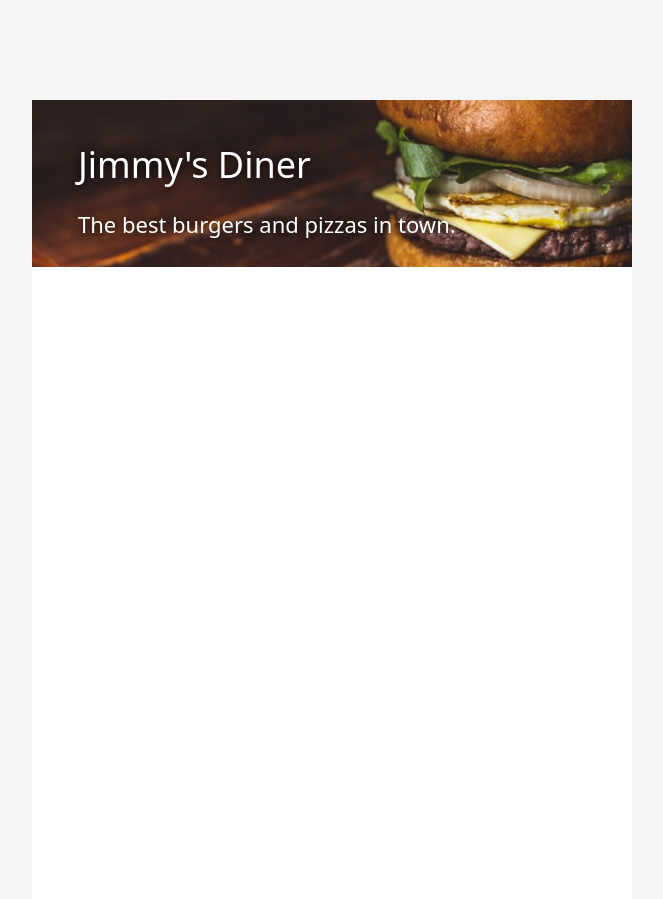
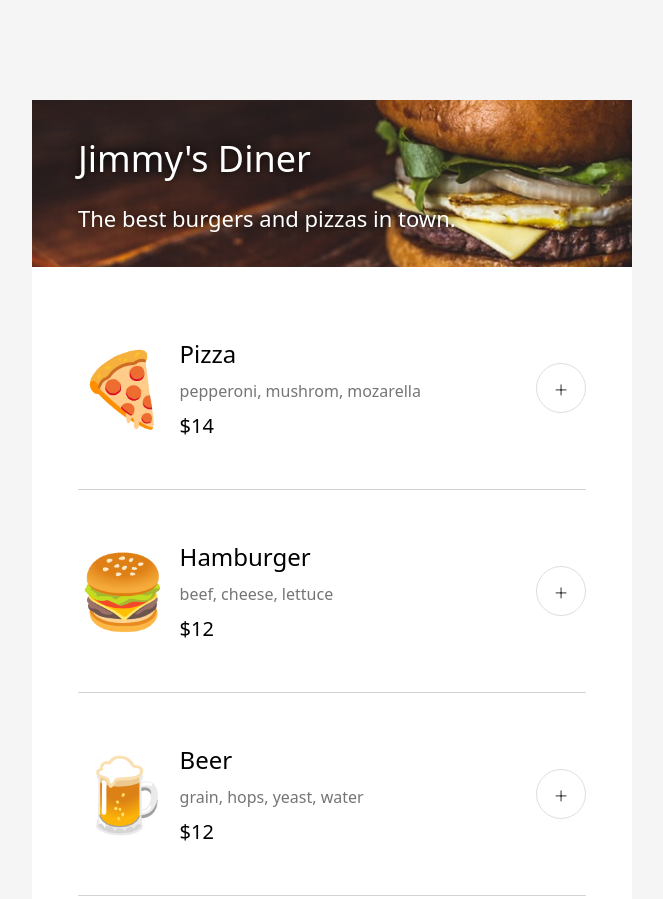
Before and after one commit to Jarabi/restaurant-ordering-app, a plain HTML site: page index.html in a window 1280 px wide. Shown: the whole page, without its empty margins (308-971 px from the left). Drawn offline with Linux system fonts and the light colour scheme; a web font is replaced by a local one.

Commit message:
Complete default state UI

```diff
--- a/data.js
+++ b/data.js
@@ -21,3 +21,5 @@ const menuArray = [
         id: 2
     }
 ]
+
+export default menuArray;
--- a/index.css
+++ b/index.css
@@ -1,3 +1,9 @@
+*{
+    margin: 0;
+    padding: 0;
+    box-sizing: border-box;
+}
+
 :root {
     --color-accent: #16DB99;
     --color-muted: #8B8B8B;
@@ -62,3 +68,72 @@ body {
     font-weight: 400;
     margin-top: 20px;
 }
+
+/* Menu */
+.menu {
+    margin-top: 20px;
+    padding: 0 46px;
+}
+
+.menu .menu-list {
+    list-style: none;
+}
+
+.menu .menu-list .menu-item {
+    /* display: flex;
+    justify-content: start;
+    align-items: start; */
+    display: grid;
+    grid-template-columns: 1fr 3fr 1fr;
+    /* gap: 20px; */
+    padding: 50px 0;
+    border-bottom: 1px solid var(--color-border);
+}
+
+.menu .menu-list .menu-item .menu-item-emoji {
+    font-size: 4.5rem;
+}
+
+.menu .menu-list .menu-item .menu-item-details {
+    display: flex;
+    flex-direction: column;
+    justify-content: start;
+    align-items: start;
+    gap: 10px;
+}
+
+.menu .menu-list .menu-item .menu-item-details h2 {
+    font-size: 24px;
+    font-weight: 400;
+}
+
+.menu .menu-list .menu-item .menu-item-details .menu-item-ingredients {
+    font-size: 16px;
+    color: var(--color-card-details);
+}
+
+.menu .menu-list .menu-item .menu-item-details .menu-item-price {
+    font-size: 20px;
+}
+
+.menu .menu-list .menu-item .add-button-div {
+    display: flex;
+    justify-content: end;
+    align-items: center;
+}
+
+.menu .menu-list .menu-item .menu-item-add-button {
+    display: flex;
+    justify-content: center;
+    align-items: center;
+    width: 50px;
+    height: 50px;
+    background-color: var(--color-light);
+    border: 1px solid var(--color-item-button-border);
+    border-radius: 50%;
+    color: var(--color-item-button-add);
+    font-family: 'Inter', sans-serif;
+    font-size: 25px;
+    font-weight: 200;
+    cursor: pointer;
+}
--- a/index.html
+++ b/index.html
@@ -1,4 +1,5 @@
-<html>
+<!DOCTYPE html>
+<html lang="en">
     <head>
         <meta charset="utf-8">
         <meta name="viewport" content="width=device-width">
@@ -11,8 +12,8 @@
 
         <!-- Fonts -->
         <link rel="preconnect" href="https://fonts.googleapis.com">
-        <link rel="preconnect" href="https://fonts.gstatic.com" crossorigin>
-        <link href="https://fonts.googleapis.com/css2?family=Smythe&display=swap" rel="stylesheet">
+<link rel="preconnect" href="https://fonts.gstatic.com" crossorigin>
+<link href="https://fonts.googleapis.com/css2?family=Inter:wght@100..900&family=Smythe&display=swap" rel="stylesheet">
 
         <!-- Styles -->
         <link rel="stylesheet" href="index.css">
--- a/index.js
+++ b/index.js
@@ -0,0 +1,70 @@
+// Import data file
+import MENU_ITEMS from './data.js';
+
+function createListElements() {
+    // Get DOM elements
+    const menuEl = document.querySelector('.menu');
+
+    // Generate menu elements
+    let menuListEl = document.createElement('ul');
+    menuListEl.classList.add('menu-list');
+
+    MENU_ITEMS.forEach((item) => {
+        // Create list item
+        let menuItemEl = document.createElement('li');
+        menuItemEl.classList.add('menu-item');
+
+        // Create item emoji element
+        const itemEmojiEl = document.createElement('div');
+        itemEmojiEl.classList.add('menu-item-emoji');
+        itemEmojiEl.textContent = item.emoji;
+
+        // Create item details element
+        const itemDetailsEl = document.createElement('div');
+        itemDetailsEl.classList.add('menu-item-details');
+
+        // Create item name element
+        const itemNameEl = document.createElement('h2');
+        itemNameEl.classList.add('menu-item-name');
+        itemNameEl.textContent = item.name;
+
+        // Create item ingredients element
+        const itemIngredientsEl = document.createElement('p');
+        itemIngredientsEl.classList.add('menu-item-ingredients');
+        itemIngredientsEl.textContent = item.ingredients.join(', ');
+
+        // Create item price element
+        const itemPriceEl = document.createElement('p');
+        itemPriceEl.classList.add('menu-item-price');
+        itemPriceEl.textContent = `$${item.price}`;
+
+        // Append elements to item details element
+        itemDetailsEl.appendChild(itemNameEl);
+        itemDetailsEl.appendChild(itemIngredientsEl);
+        itemDetailsEl.appendChild(itemPriceEl);
+
+        // Create item add button element
+        let addButtonDiv = document.createElement('div');
+        addButtonDiv.classList.add('add-button-div');
+
+        const itemAddButtonEl = document.createElement('button');
+        itemAddButtonEl.classList.add('menu-item-add-button');
+        itemAddButtonEl.textContent = '+';
+
+        addButtonDiv.appendChild(itemAddButtonEl);
+
+        // Append elements to list item
+        menuItemEl.appendChild(itemEmojiEl);
+        menuItemEl.appendChild(itemDetailsEl);
+        menuItemEl.appendChild(addButtonDiv);
+
+        // Append list item to menu list
+        menuListEl.appendChild(menuItemEl);
+    });
+
+    // Append menu list to menu element
+    menuEl.appendChild(menuListEl);
+}
+
+// Call function to create menu list elements
+createListElements();
```
Also changed, not shown: assets/site.webmanifest.
